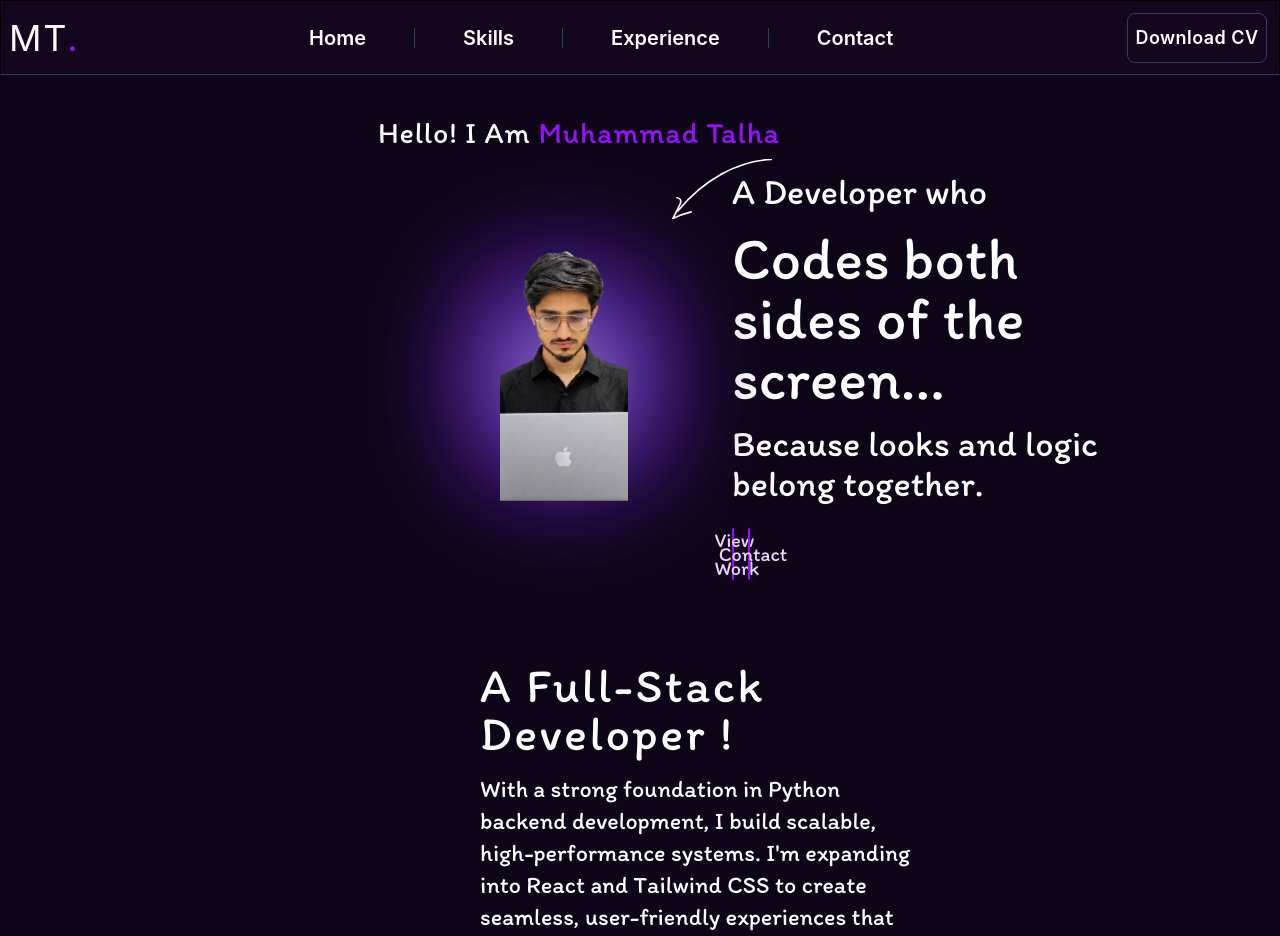
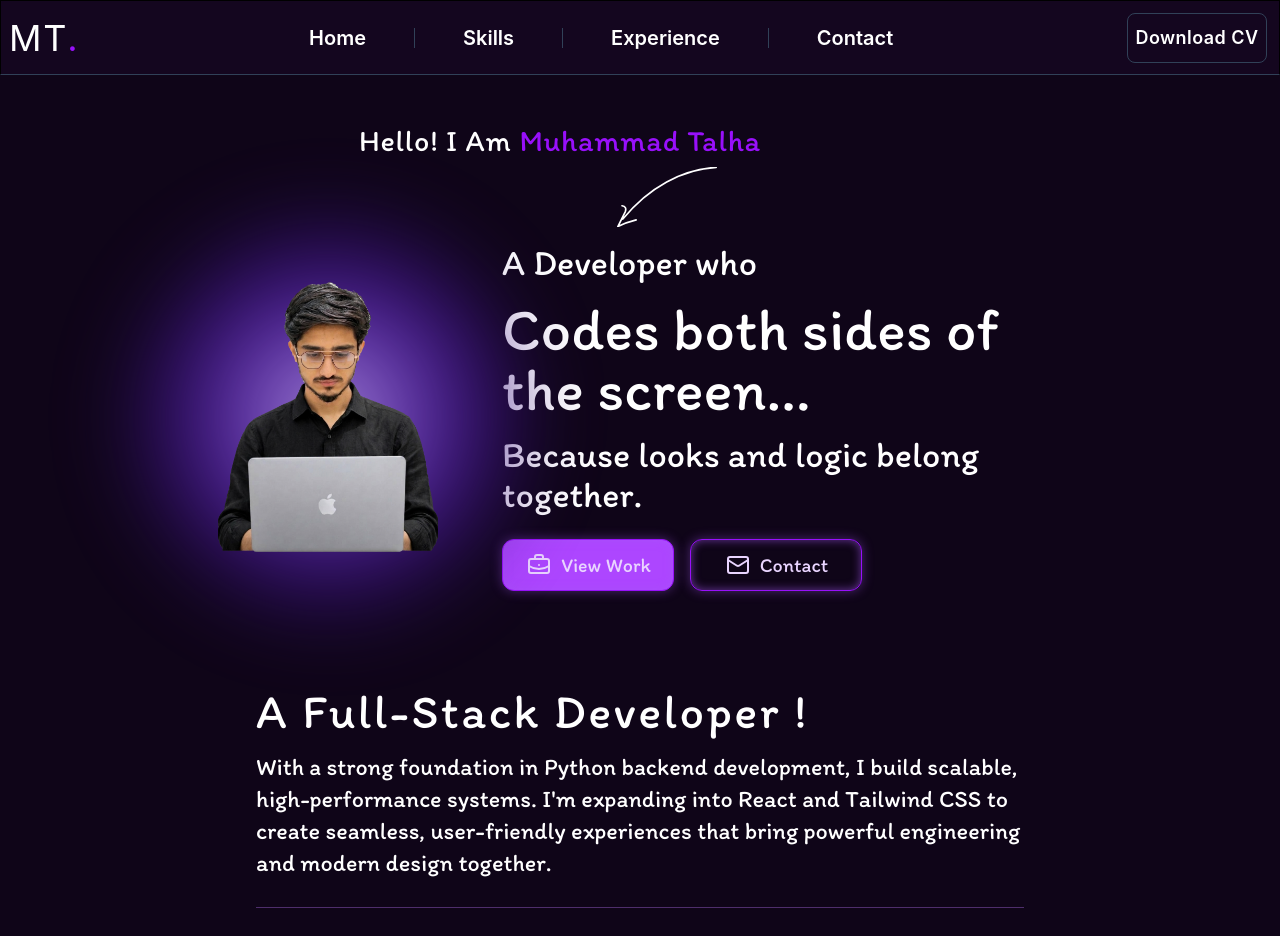
Before and after one commit to talha-zahid1/MyPortFolio, a React (Vite) app: page / in a window 1280 px wide. Shown: the top 936 px of the page. Built offline with nearby package versions, Linux system fonts and the light colour scheme; no server answers.

Commit message:
let's check it

```diff
--- a/src/Components/HeroSection.jsx
+++ b/src/Components/HeroSection.jsx
@@ -1,20 +1,17 @@
 import Arrow from '../assets/Arrow.svg'
 import Picture from '../assets/Picture.png'
-import {Mail,BriefcaseBusiness,GraduationCap,Dot } from 'lucide-react'
+import { Mail, BriefcaseBusiness, GraduationCap, Dot } from 'lucide-react'
 import { motion } from 'framer-motion'
-
 
 const container = {
   hidden: {},
   show: { transition: { staggerChildren: 0.15, delayChildren: 0.3 } },
 }
 
-
 const item = {
   hidden: { opacity: 0, y: 20 },
   show: { opacity: 1, y: 0, transition: { duration: 0.5 } },
 }
-
 
 const line = {
   hidden: { scaleX: 0 },
@@ -23,75 +20,108 @@ const line = {
 
 const HeroSection = () => {
   return (
-    <div id="Home" className='relative overflow-x-clip text-white flex flex-col justify-center items-center flex-1 w-full bg-[#0f0518]'>
-        <div className='w-full relative mt-5 md:mt-10'>
+    <div
+      id="Home"
+      className="relative overflow-x-clip text-white flex flex-col items-center flex-1 w-full bg-[#0f0518] px-4 md:px-8 py-6 md:py-12"
+    >
+      <div className="w-full max-w-6xl">
+        {/* Greeting + Arrow */}
         <motion.h2
           initial="hidden"
           whileInView="show"
           viewport={{ once: false, amount: 0.2 }}
-              className='font-hero tracking-wide  pr-8 md:pr-125 text-sm w-full md:text-3xl flex justify-end'>
-                Hello! I Am <span className='text-purple-600 pl-2'> Muhammad Talha</span>
+          className="font-hero tracking-wide text-sm md:text-3xl flex justify-start md:justify-center md:-ml-40"
+        >
+          Hello! I Am <span className="text-purple-600 pl-2">Muhammad Talha</span>
         </motion.h2>
+
         <motion.img
           initial="hidden"
           whileInView="show"
           viewport={{ once: false, amount: 0.2 }}
-              className='md:ml-168 ml-32 md:mt-2 h-[25px] w-[45px] md:h-[60px] md:w-[100px]' src={Arrow} alt="Arrow" />
-            {/* Personel Info */}
-           <div className='flex justify-center  pl-10  pr-8 '>
-            {/* div1 */}
+          className="ml-24 md:ml-[48%] mt-1 md:mt-2 h-[25px] w-[45px] md:h-[60px] md:w-[100px]"
+          src={Arrow}
+          alt="Arrow"
+        />
+
+        {/* Personal Info */}
+        <div className="flex items-center justify-center gap-6 md:gap-16 mt-2 md:mt-4">
+          {/* Picture */}
           <motion.div
             initial="hidden"
             whileInView="show"
             viewport={{ once: false, amount: 0.2 }}
+            className="relative shrink-0 h-[120px] w-[100px] md:h-[270px] md:w-[220px]"
+          >
+            <div className="absolute top-1/2 left-1/2 -translate-x-1/2 -translate-y-1/2 w-[200%] h-[160%] blur-2xl opacity-90 z-0 bg-[radial-gradient(circle,#d9c9f5_0%,#7c4dcc_20%,#3b1280_45%,transparent_70%)]"></div>
+            <img src={Picture} className="relative z-10 w-full h-full object-cover" alt="profile" />
+          </motion.div>
 
-               className='relative md:mt-8 mt-4 ml-5 md:ml-115 md:h-[250px] md:w-[200px] h-[120px] w-[100px]'>
-
-                <div className='absolute top-1/2 left-1/2 -translate-x-1/2 -translate-y-1/2 w-[200%] h-[160%] blur-2xl opacity-90 z-0 bg-[radial-gradient(circle,#d9c9f5_0%,#7c4dcc_20%,#3b1280_45%,transparent_70%)]'></div>
-
-                <img src={Picture} className='relative z-10 w-full h-full object-cover' alt="profile" />
-            </motion.div>
-            {/* div2 */}
+          {/* Text + Buttons */}
           <motion.div
             variants={container}
             initial="hidden"
             whileInView="show"
             viewport={{ once: false, amount: 0.2 }}
-              className='md:mt-8 flex-1 mt-4 ml-12 md:ml-26 md:mr-25 md:h-[250px] md:w-[550px] h-[120px] w-[140px] flex flex-col justify-center md:gap-4 '>
-              <motion.p variants={item} className='font-hero text-xs md:text-4xl'>A Developer who</motion.p>
-              <motion.h1 variants={item} className='font-hero text-lg md:text-6xl'>Codes both sides of the screen...</motion.h1>
-              <motion.p variants={item} className='font-hero text-xs md:text-4xl'>Because looks and logic belong together.</motion.p>
-              <motion.div variants={item} className='grid md:gap-4 gap-1.5 pt-2 md:pr-100  md:pt-2 grid-cols-2 '>
-                <a href="#Experience" className='md:h-13 h-6 text-xs border hover:bg-purple-600 cursor-pointer flex items-center justify-center rounded-xl border-purple-600 shadow-[inset_0_0_10px_rgba(168,85,247,0.6),0_0_12px_rgba(168,85,247,0.4)] font-hero md:text-xl bg-purple-500 md:gap-2 text-purple-200'>
-                <BriefcaseBusiness className='h-3 w-4 md:h-6 md:w-7'/>
-                View Work</a>
-                <a href="#Contact" className='md:h-13 h-6 text-xs border hover:bg-purple-200/10 cursor-pointer flex items-center md:gap-2 justify-center rounded-xl border-purple-600 shadow-[inset_0_0_10px_rgba(168,85,247,0.6),0_0_12px_rgba(168,85,247,0.4)] font-hero md:text-xl text-purple-200'>
-                <Mail className='h-3 w-4 md:h-6 md:w-7' />
-                Contact</a>
+            className="flex flex-col justify-center gap-1 md:gap-4 flex-1 min-w-0 max-w-[560px]"
+          >
+            <motion.p variants={item} className="font-hero text-xs md:text-4xl">
+              A Developer who
+            </motion.p>
+            <motion.h1 variants={item} className="font-hero text-lg md:text-6xl">
+              Codes both sides of the screen...
+            </motion.h1>
+            <motion.p variants={item} className="font-hero text-xs md:text-4xl">
+              Because looks and logic belong together.
+            </motion.p>
 
+            <motion.div variants={item} className="grid grid-cols-2 gap-1.5 md:gap-4 pt-2 w-full max-w-[360px]">
+              <a
+                href="#Experience"
+                className="md:h-13 h-6 text-xs border hover:bg-purple-600 cursor-pointer flex items-center justify-center whitespace-nowrap rounded-xl border-purple-600 shadow-[inset_0_0_10px_rgba(168,85,247,0.6),0_0_12px_rgba(168,85,247,0.4)] font-hero md:text-xl bg-purple-500 gap-1 md:gap-2 text-purple-200"
+              >
+                <BriefcaseBusiness className="h-3 w-4 md:h-6 md:w-7" />
+                View Work
+              </a>
+              <a
+                href="#Contact"
+                className="md:h-13 h-6 text-xs border hover:bg-purple-200/10 cursor-pointer flex items-center justify-center whitespace-nowrap rounded-xl border-purple-600 shadow-[inset_0_0_10px_rgba(168,85,247,0.6),0_0_12px_rgba(168,85,247,0.4)] font-hero md:text-xl gap-1 md:gap-2 text-purple-200"
+              >
+                <Mail className="h-3 w-4 md:h-6 md:w-7" />
+                Contact
+              </a>
             </motion.div>
           </motion.div>
         </div>
+
         {/* Intro */}
         <motion.div
           variants={container}
           initial="hidden"
           whileInView="show"
           viewport={{ once: false, amount: 0.2 }}
-             className='flex flex-col md:pl-120 pl-11 justify-center items-start mt-10 mr-19 md:mr-90 md:mt-40 gap-2 md:gap-4'>
-            <motion.h1 variants={item} className='font-hero md:text-5xl text-2xl tracking-wider'>A Full-Stack Developer !</motion.h1>
-            <motion.p variants={item} className='font-hero md:text-2xl text-sm'>
+          className="flex flex-col items-start mt-10 md:mt-24 gap-2 md:gap-4 mx-auto max-w-3xl"
+        >
+          <motion.h1 variants={item} className="font-hero md:text-5xl text-2xl tracking-wider">
+            A Full-Stack Developer !
+          </motion.h1>
+          <motion.p variants={item} className="font-hero md:text-2xl text-sm">
             With a strong foundation in Python backend development, I build scalable, high-performance systems. I'm expanding into React and Tailwind CSS to create seamless, user-friendly experiences that bring powerful engineering and modern design together.
           </motion.p>
-            <motion.div variants={line} className='h-px w-65 md:w-200 md:mt-3 m-2 md:opacity-35 opacity-30 bg-purple-400 self-center'></motion.div>
-            <motion.div variants={item} className='flex gap-2 md:gap-3 md:items-center justify-between '>
-              <GraduationCap className='text-purple-400 md:mt-0 mt-3 shrink-0 w-5 h-5  md:w-8 md:h-8 ' />
-              <p className='font-hero gap-y-0   text-purple-400 text-sm  md:text-2xl'>
+          <motion.div
+            variants={line}
+            className="h-px w-full md:mt-3 my-2 md:opacity-35 opacity-30 bg-purple-400 origin-left"
+          ></motion.div>
+          <motion.div variants={item} className="flex gap-2 md:gap-3 md:items-center">
+            <GraduationCap className="text-purple-400 md:mt-0 mt-3 shrink-0 w-5 h-5 md:w-8 md:h-8" />
+            <p className="font-hero text-purple-400 text-sm md:text-2xl">
               A 3rd-year Software Engineering Student
-                <span className='inline-flex items-center  align-middle whitespace-nowrap'><Dot className='md:w-8 md:h-8 w-6 h-6 shrink-0 -mx-2' />University of Karachi</span>
+              <span className="inline-flex items-center align-middle whitespace-nowrap">
+                <Dot className="md:w-8 md:h-8 w-6 h-6 shrink-0 -mx-2" />
+                University of Karachi
+              </span>
             </p>
           </motion.div>
-
         </motion.div>
       </div>
     </div>
```
Lines whose indentation alone changed are shown as unchanged.
